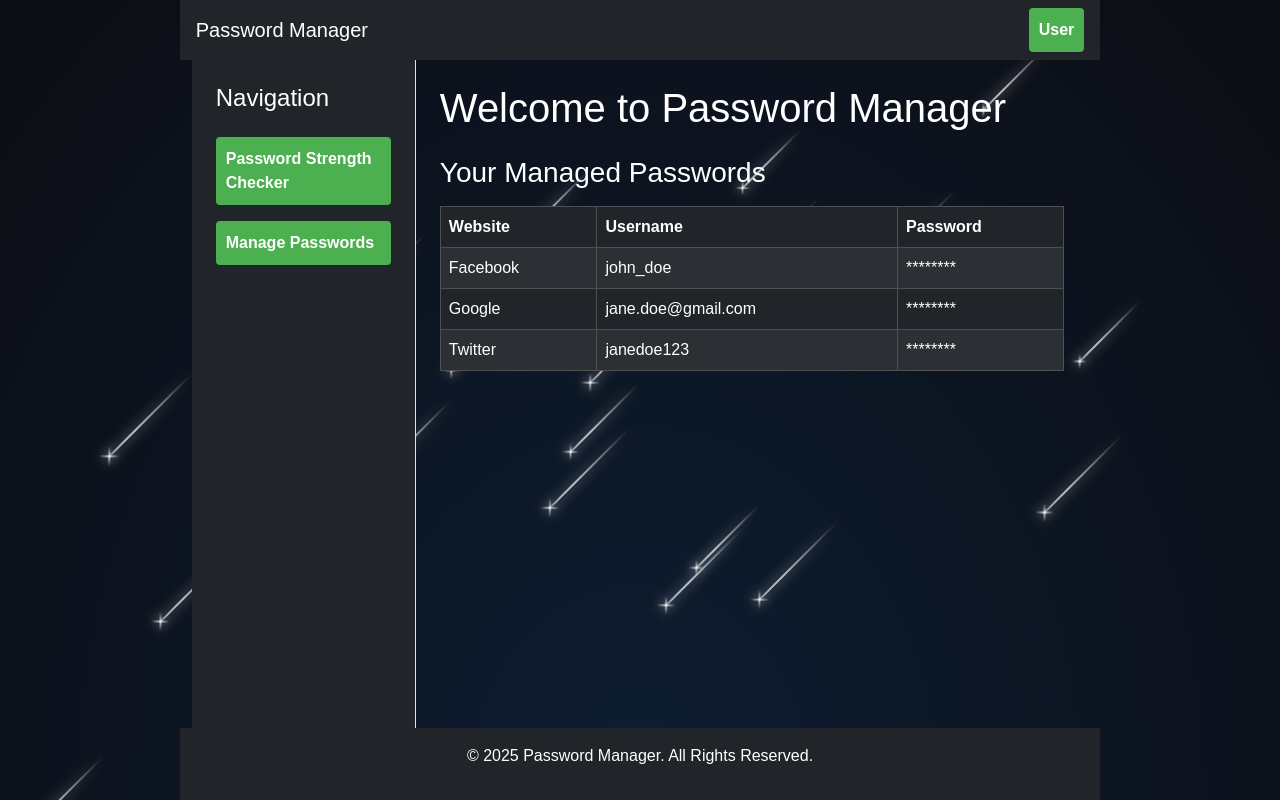
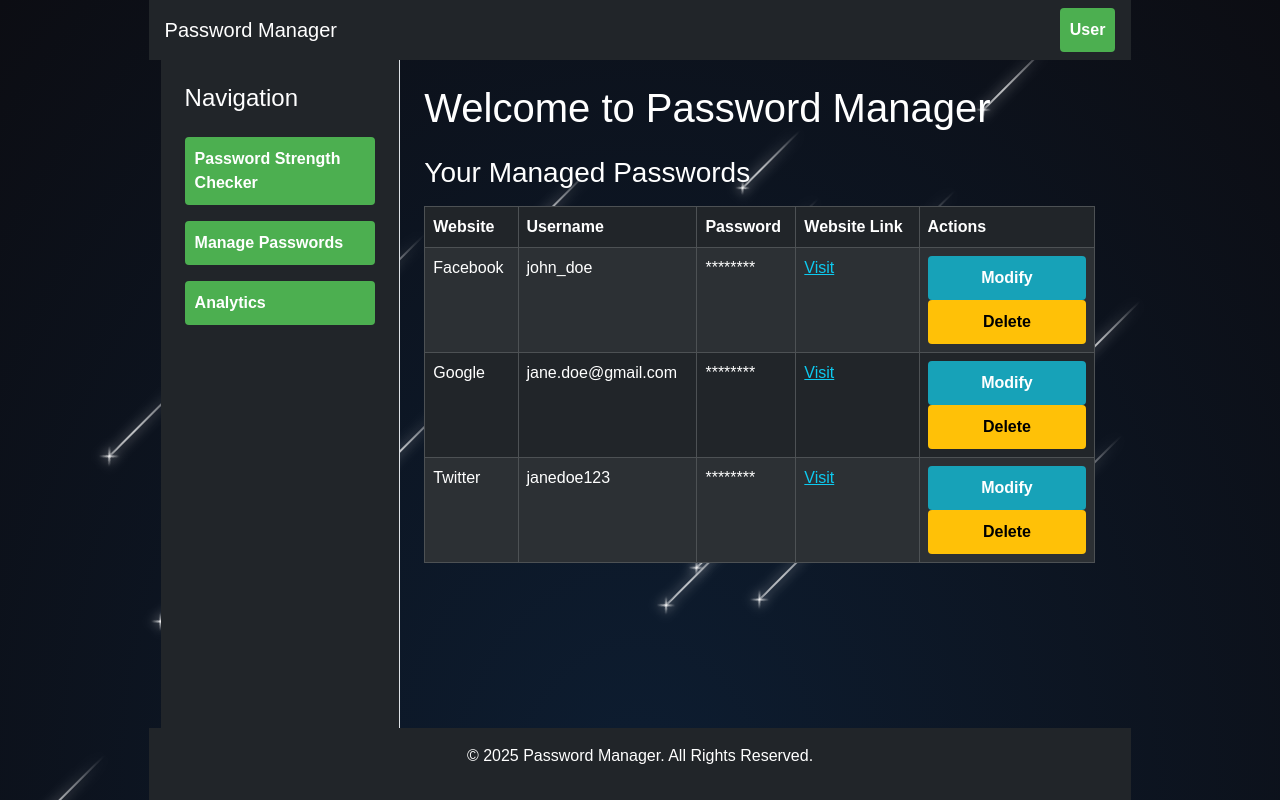
Before and after one commit to Shahbaaz017/Password_Strength_Analyzer_and_Manager, a React (Create React App) app in the folder client/: page /MainPage in a window 1280 px wide. Built offline with nearby package versions, Linux system fonts and the light colour scheme.

Commit message:
modified mainpage

```diff
--- a/client/src/pages/MainPage.jsx
+++ b/client/src/pages/MainPage.jsx
@@ -6,10 +6,30 @@ import StarsBackground from "./StarsBackground";
 
 const MainPage = () => {
   const managedPasswords = [
-    { website: "Facebook", username: "john_doe", password: "********" },
-    { website: "Google", username: "jane.doe@gmail.com", password: "********" },
-    { website: "Twitter", username: "janedoe123", password: "********" },
+    {
+      website: "Facebook",
+      username: "john_doe",
+      password: "********",
+      link: "https://www.facebook.com",
+    },
+    {
+      website: "Google",
+      username: "jane.doe@gmail.com",
+      password: "********",
+      link: "https://www.google.com",
+    },
+    {
+      website: "Twitter",
+      username: "janedoe123",
+      password: "********",
+      link: "https://www.twitter.com",
+    },
   ];
+
+  const handleDelete = (index) => {
+    console.log(`Delete item at index: ${index}`);
+    // Add delete logic here
+  };
 
   return (
     <div className="position-relative">
@@ -37,6 +57,11 @@ const MainPage = () => {
                   Manage Passwords
                 </Link>
               </li>
+              <li className="mb-3">
+                <Link to="/analytics" className="btn btn-dark w-100 text-start text-white">
+                  Analytics
+                </Link>
+              </li>
             </ul>
           </div>
 
@@ -51,6 +76,8 @@ const MainPage = () => {
                     <th>Website</th>
                     <th>Username</th>
                     <th>Password</th>
+                    <th>Website Link</th>
+                    <th>Actions</th>
                   </tr>
                 </thead>
                 <tbody>
@@ -59,6 +86,38 @@ const MainPage = () => {
                       <td>{item.website}</td>
                       <td>{item.username}</td>
                       <td>{item.password}</td>
+                      <td>
+                        <a
+                          href={item.link}
+                          target="_blank"
+                          rel="noopener noreferrer"
+                          className="text-info"
+                        >
+                          Visit
+                        </a>
+                      </td>
+                      <td>
+                        <Link
+                          to={`/modify-password/${index}`}
+                          className="btn btn-sm me-2"
+                          style={{
+                            backgroundColor: "#17a2b8", // Custom color for Modify
+                            color: "#fff",
+                          }}
+                        >
+                          Modify
+                        </Link>
+                        <button
+                          className="btn btn-sm"
+                          style={{
+                            backgroundColor: "#ffc107", // Custom color for Delete
+                            color: "#000",
+                          }}
+                          onClick={() => handleDelete(index)}
+                        >
+                          Delete
+                        </button>
+                      </td>
                     </tr>
                   ))}
                 </tbody>
```
